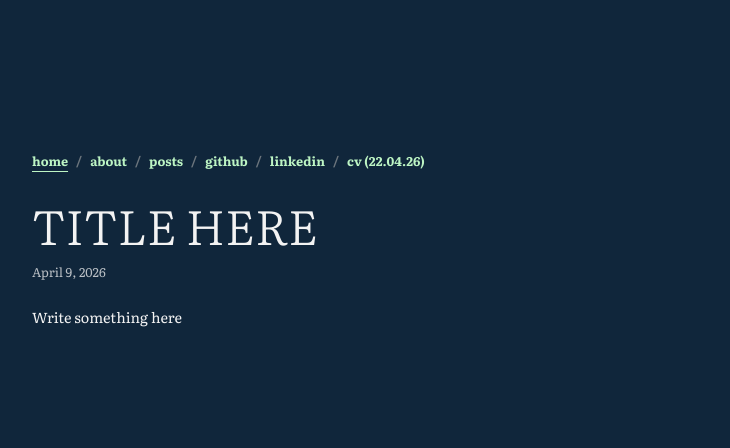
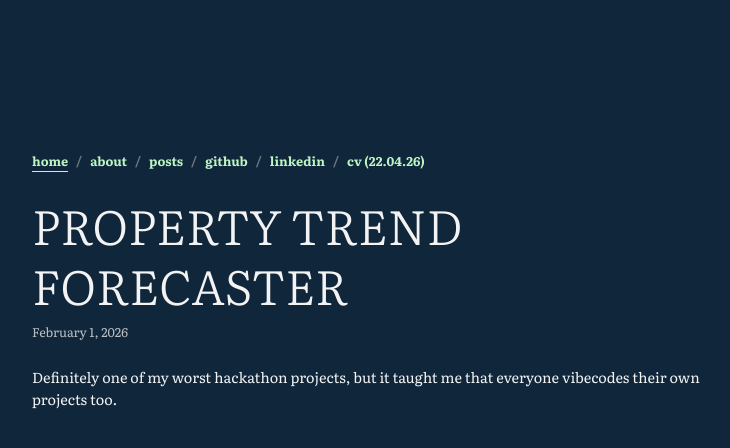
Before and after one commit to jickzx/jickzx.github.io, a plain HTML site: page posts/PTF.html in a window 1280 px wide. Shown: the whole page, without its empty margins (260-990 px from the left). Drawn offline with Linux system fonts and the light colour scheme; a web font is replaced by a local one.

Commit message:
updated property trend forecaster

```diff
--- a/posts/PTF.html
+++ b/posts/PTF.html
@@ -3,10 +3,10 @@
 <head>
   <meta charset="utf-8">
   <meta name="viewport" content="width=device-width, initial-scale=1">
-  <title></title>
+  <title>Property Trend Forecaster</title>
   <meta property="og:url" content="https://jickzx.github.io/posts/PTF"> <!-- website name here -->
   <meta property="og:site_name" content="James Espinosa">
-  <meta property="og:title" content="Semester 2"> <!-- website name here -->
+  <meta property="og:title" content="Property Trend Forecaster"> <!-- website name here -->
   <meta property="og:locale" content="en_us">
   <meta property="og:type" content="article">
   <link rel="stylesheet" href="../bootstrap.css" crossorigin="anonymous">
@@ -26,15 +26,15 @@
               </div>
             </nav>
 
-            <section class="home-section post" aria-labelledby="title-here">
-              <h1 class="display-5 text-uppercase lh-sm" id="title-here">title here</h1>
+            <section class="home-section post" aria-labelledby="PTF">
+              <h1 class="display-5 text-uppercase lh-sm" id="PTF">Property Trend Forecaster</h1>
               <p class="small opacity-75 mb-4">
-                <time datetime="2026-04-09">April 9, 2026</time>
+                <time datetime="2026-04-09">February 1, 2026</time>
               </p>
 
               <article>
                 <p>
-                    Write something here
+                    Definitely one of my worst hackathon projects, but it taught me that everyone vibecodes their own projects too.
                 </p>
               </article>
             </section>
```
